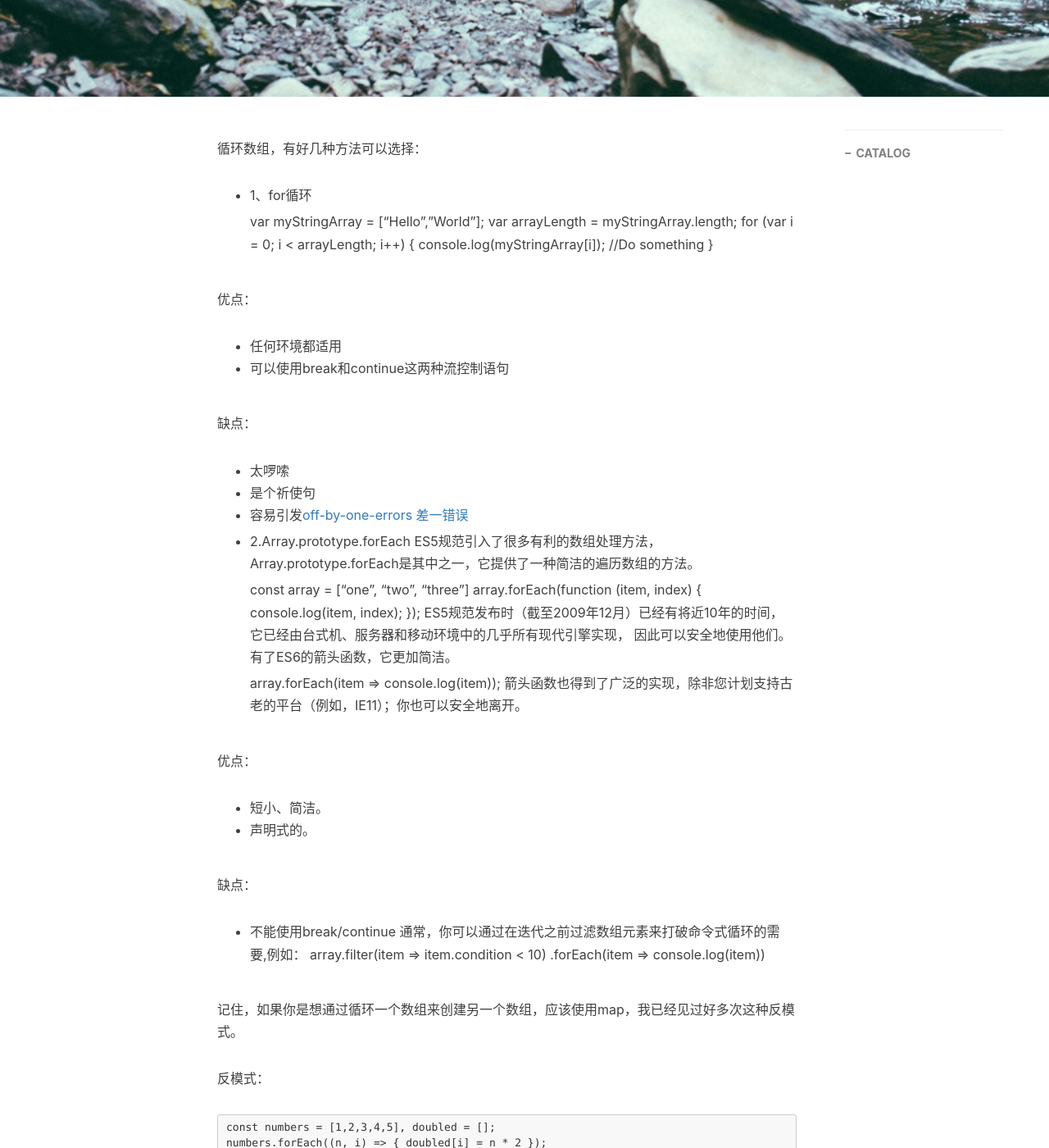
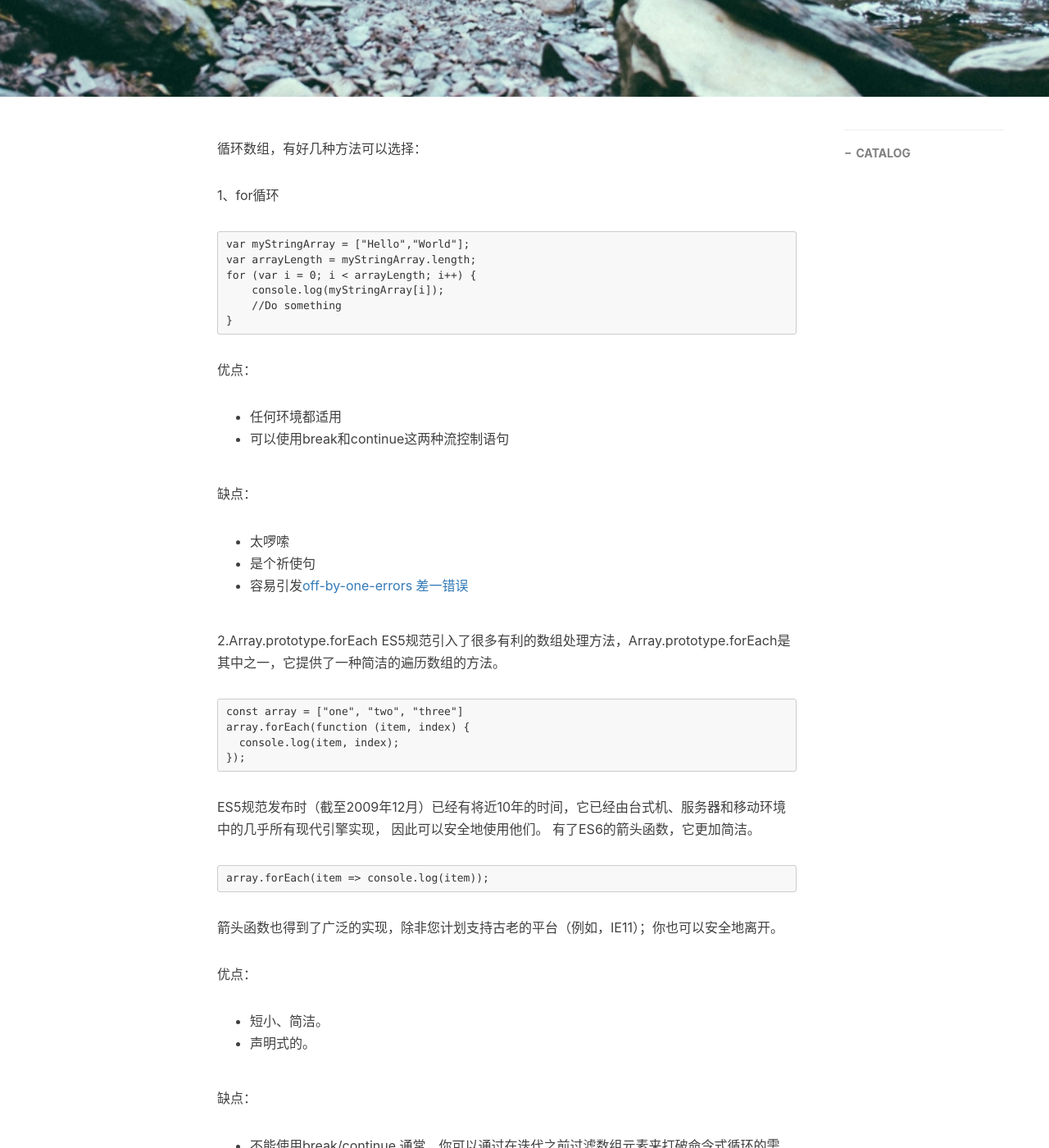
Before and after one commit to mushroommie/try-for-github-pages, a Jekyll site: the page built from _posts/2020-01-06-Loop-Through-Array-In-Javascript.md, in a window 1280 px wide and 1400 px high, scrolled down 465 px. Shown: the whole window at 82% size. Built offline with Jekyll 4.4.1, drawn with Linux system fonts in a browser that asks for light colours; nearby versions of some CDN libraries; comment, search, counter and statistics services are not loaded; some of the changed text lies outside the part shown.

Commit message:
修改一下代码段、有序号列表部分格式

```diff
--- a/_posts/2020-01-06-Loop-Through-Array-In-Javascript.md
+++ b/_posts/2020-01-06-Loop-Through-Array-In-Javascript.md
@@ -12,8 +12,7 @@ tags:
 
 循环数组，有好几种方法可以选择：
 
-* 1、for循环
-
+1、for循环
 
     var myStringArray = ["Hello","World"];
     var arrayLength = myStringArray.length;
@@ -31,18 +30,21 @@ tags:
 * 是个祈使句
 * 容易引发[off-by-one-errors 差一错误](https://zh.wikipedia.org/zh-hans/%E5%B7%AE%E4%B8%80%E9%94%99%E8%AF%AF)
 
-* 2.Array.prototype.forEach
+2.Array.prototype.forEach
 ES5规范引入了很多有利的数组处理方法，Array.prototype.forEach是其中之一，它提供了一种简洁的遍历数组的方法。
+
 
     const array = ["one", "two", "three"]
     array.forEach(function (item, index) {
       console.log(item, index);
     });
+
 ES5规范发布时（截至2009年12月）已经有将近10年的时间，它已经由台式机、服务器和移动环境中的几乎所有现代引擎实现，
 因此可以安全地使用他们。
 有了ES6的箭头函数，它更加简洁。
 
     array.forEach(item => console.log(item));
+
 箭头函数也得到了广泛的实现，除非您计划支持古老的平台（例如，IE11）；你也可以安全地离开。
 
 优点：
@@ -64,9 +66,9 @@ ES5规范发布时（截至2009年12月）已经有将近10年的时间，它已
 
 map的正确使用方法：
 
-     const numbers = [1,2,3,4,5];
-     const doubled = numbers.map(n => n * 2);
-     console.log(doubled);
+    const numbers = [1,2,3,4,5];
+    const doubled = numbers.map(n => n * 2);
+    console.log(doubled);
 并且，如果你想使用reduce数组来获取一个值，例如，你想获取一个数字数组的和，你应该使用reduce方法。
 反模式：
 
@@ -80,7 +82,8 @@ reduce的正确使用方法：
     const sum = numbers.reduce((total, n) => total + n, 0);
     console.log(sum);
 
-* 3.ES6中的for-of语句
+3.ES6中的for-of语句
+
 ES6标准介绍了可遍历对象的概念，并且定义一种新的结构体来遍历数据，for...of语句。
 这个语句对任意一种可遍历对象都适用，也可用于generators（有[Symbol.iterator]属性的任何一个对象）。
 
```
